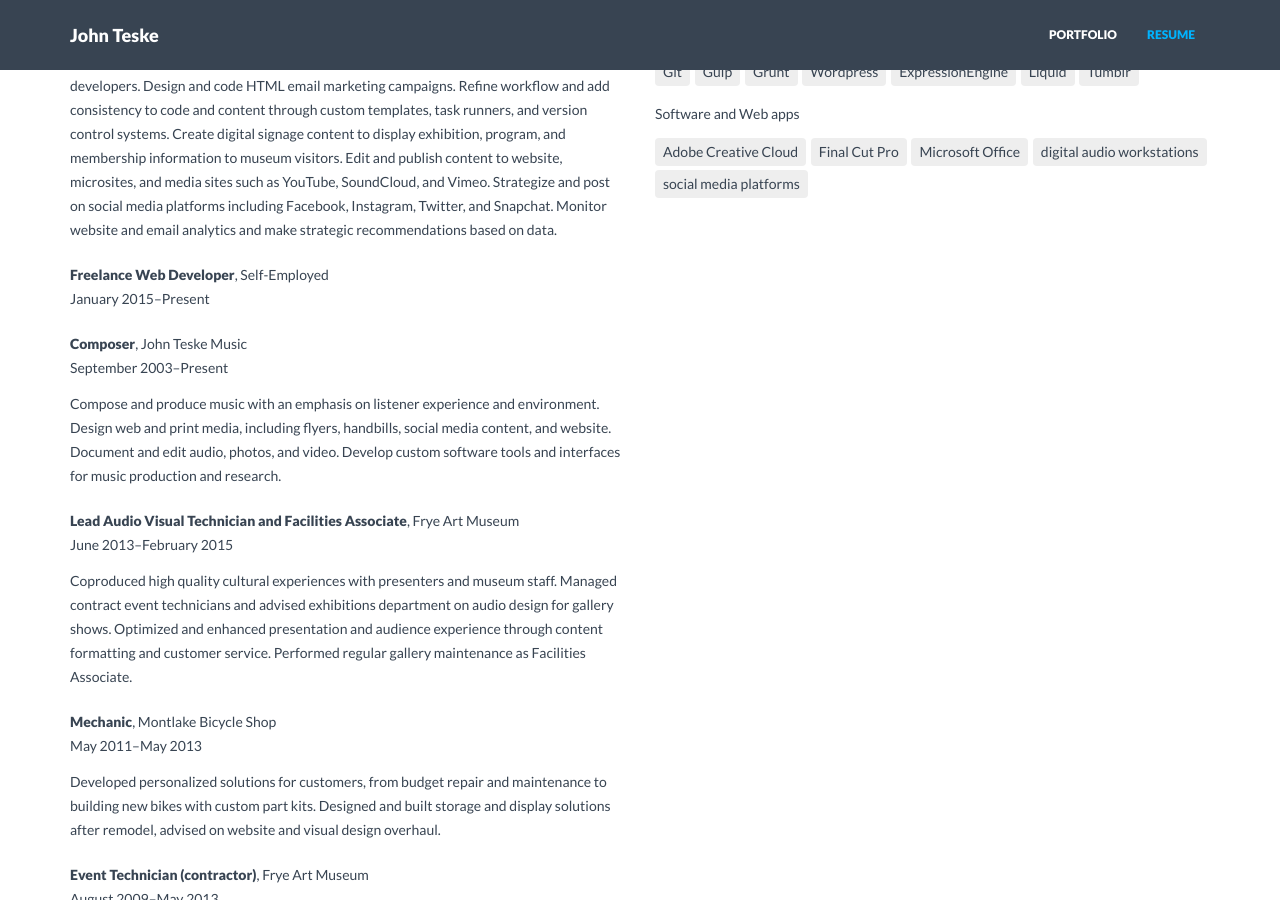
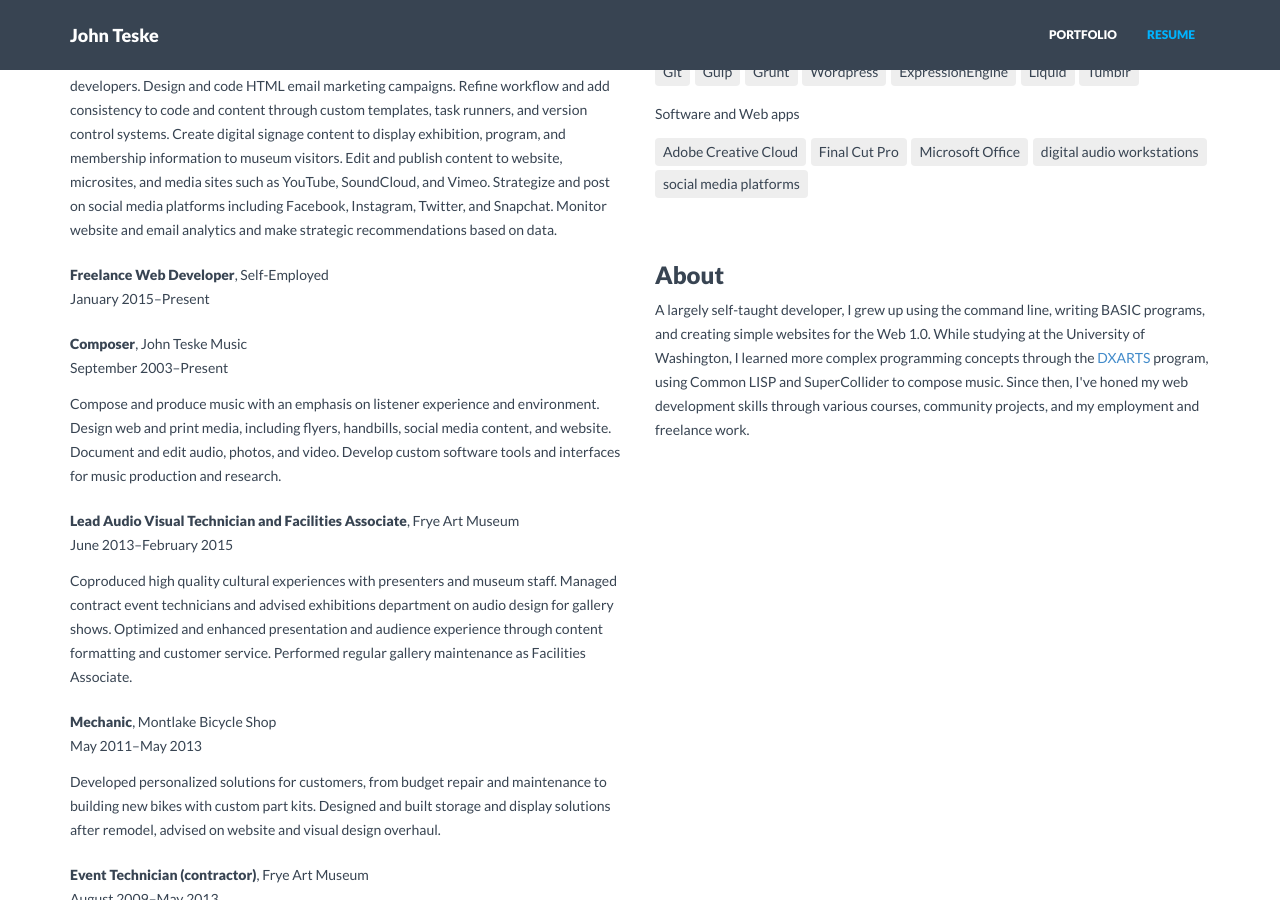
Before and after one commit to johnteske/johnteske.github.io, a Jekyll site: the page built from resume.html, in a window 1280 px wide and 900 px high, scrolled down 341 px. Built offline with Jekyll 4.4.1, drawn with Linux system fonts in a browser that asks for light colours; nearby versions of some CDN libraries.

Commit message:
Add "about" section to resume page

```diff
--- a/_includes/hire.html
+++ b/_includes/hire.html
@@ -1,4 +1,4 @@
-<div class="container mtb">
+<div class="container mb">
     <div class="row">
         <div class="col-lg-8 col-lg-offset-2 centered">
             <h2>Hire me for your next project</h2>
--- a/resume.html
+++ b/resume.html
@@ -5,9 +5,9 @@ permalink: /resume/
 ---
 {% assign resume = site.data.resume %}
 
-<div class="container mb">
+<div class="container">
     <div class="row">
-        <div class="col-lg-6">
+        <div class="col-lg-6 mb">
             <h3>Experience</h3>
             <ul class="list-unstyled resume">
                 {% for item in resume.work %}
@@ -52,7 +52,7 @@ permalink: /resume/
 
             <!-- <img class="img-responsive" src="{{ "/assets/img/about.jpg" | prepend: site.baseurl }}" alt=""> -->
         </div>
-        <div class="col-lg-6">
+        <div class="col-lg-6 mb">
 
             <h3>Skills</h3>
             <ul class="list-unstyled">
@@ -68,6 +68,22 @@ permalink: /resume/
                 </li>
                 {% endfor %}
             </ul>
+
+            <div class="mt">
+            <h3>About</h3>
+            <p>
+                A largely self-taught developer,
+                I grew up using the command line, writing BASIC programs, and
+                creating simple websites for the Web 1.0.
+                While studying at the University of Washington,
+                I learned more complex programming concepts through
+                the <a href="https://dxarts.washington.edu/">DXARTS</a> program,
+                using Common LISP and SuperCollider to compose music.
+                Since then, I've honed my web development skills through
+                various courses, community projects, and my employment and freelance work.
+            </p>
+            </div>
+
             {% comment %}
             <p>
                 <a href="https://jsonresume.org/">Built with JSON Resume standard</a>
@@ -75,14 +91,4 @@ permalink: /resume/
             {% endcomment %}
         </div>
     </div><!-- /row -->
-    {% comment %}
-    <div class="row mt">
-        <div class="col-lg-8 col-lg-offset-2 centered">
-            <h3>Hire me for your next project</h3>
-            <div class="hline"></div>
-            <p><a href="/contact/" class="btn btn-theme">Contact Me</a></p>
-            <p><a href="{{ site.social.[1].url }}" class="btn btn-theme">View LinkedIn Profile</a></p>
-        </div>
-    </div>
-    {% endcomment %}
 </div><!-- /container -->
```
